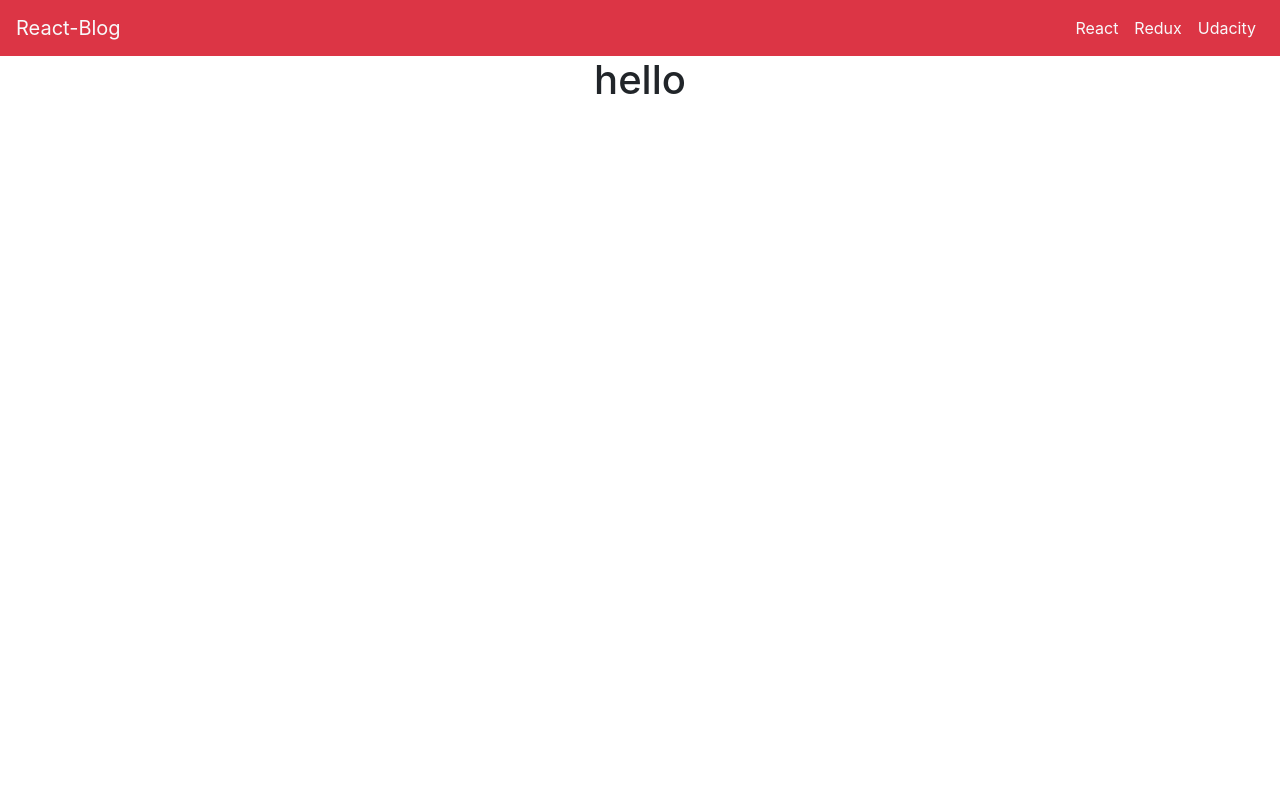
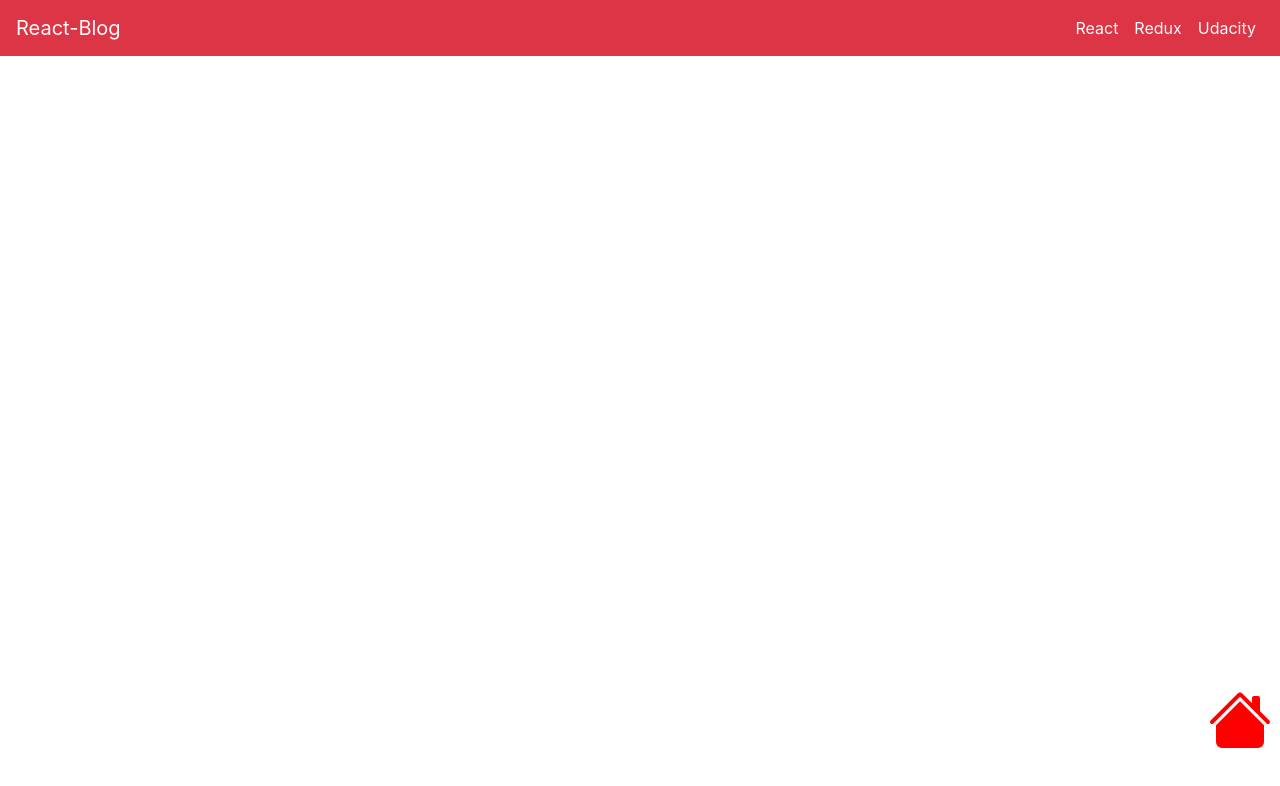
Before and after one commit to narayansatish/React-Blog, a React (Create React App) app: page /post/new in a window 1280 px wide. Shown: the top 786 px of the page. Built offline with nearby package versions, Linux system fonts and the light colour scheme.

Commit message:
Home sign added

```diff
--- a/src/component/NewBlog.js
+++ b/src/component/NewBlog.js
@@ -1,4 +1,4 @@
-import React from 'react'
+import React from "react";
 import {
         BrowserRouter as Router,
         Switch,
@@ -6,10 +6,43 @@ import {
         Link,
         useParams,
 } from "react-router-dom";
-  import { Navbar,Nav,NavDropdown,Form,FormControl,Button,Image     ,Row,Col                        } from 'react-bootstrap';
-  function NewBlog()
-    { return <h1>hello</h1>;
-
-
+import {
+        Navbar,
+        Nav,
+        NavDropdown,
+        Form,
+        FormControl,
+        Button,
+        Image,
+        Row,
+        Col,
+} from "react-bootstrap";
+function NewBlog() {
+        let element = (
+                <Row className="mb-5 fixed-bottom d-flex">
+                        <Col md={{ span: 1, offset: 11 }}>
+                                <Link to="/">
+                                        <svg
+                                                xmlns="http://www.w3.org/2000/svg"
+                                                width="64"
+                                                height="64"
+                                                fill="red"
+                                                class="bi bi-house-fill"
+                                                viewBox="0 0 16 16"
+                                        >
+                                                <path
+                                                        fill-rule="evenodd"
+                                                        d="M8 3.293l6 6V13.5a1.5 1.5 0 0 1-1.5 1.5h-9A1.5 1.5 0 0 1 2 13.5V9.293l6-6zm5-.793V6l-2-2V2.5a.5.5 0 0 1 .5-.5h1a.5.5 0 0 1 .5.5z"
+                                                />
+                                                <path
+                                                        fill-rule="evenodd"
+                                                        d="M7.293 1.5a1 1 0 0 1 1.414 0l6.647 6.646a.5.5 0 0 1-.708.708L8 2.207 1.354 8.854a.5.5 0 1 1-.708-.708L7.293 1.5z"
+                                                />
+                                        </svg>
+                                </Link>
+                        </Col>
+                </Row>
+        );
+        return element;
 }
 export default NewBlog;
```
Also changed, not shown: 1 other file (tests, documents, lock files or other folders). Lines whose indentation alone changed are shown as unchanged.
